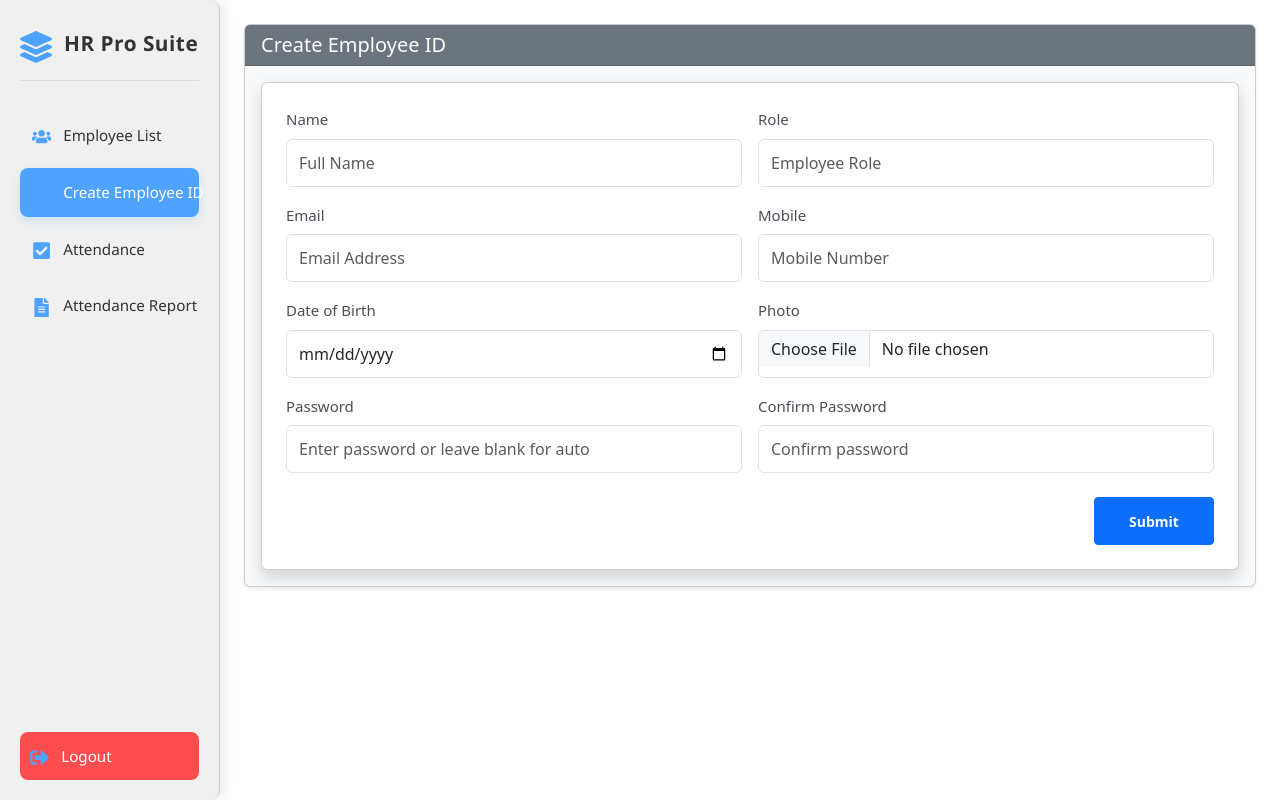
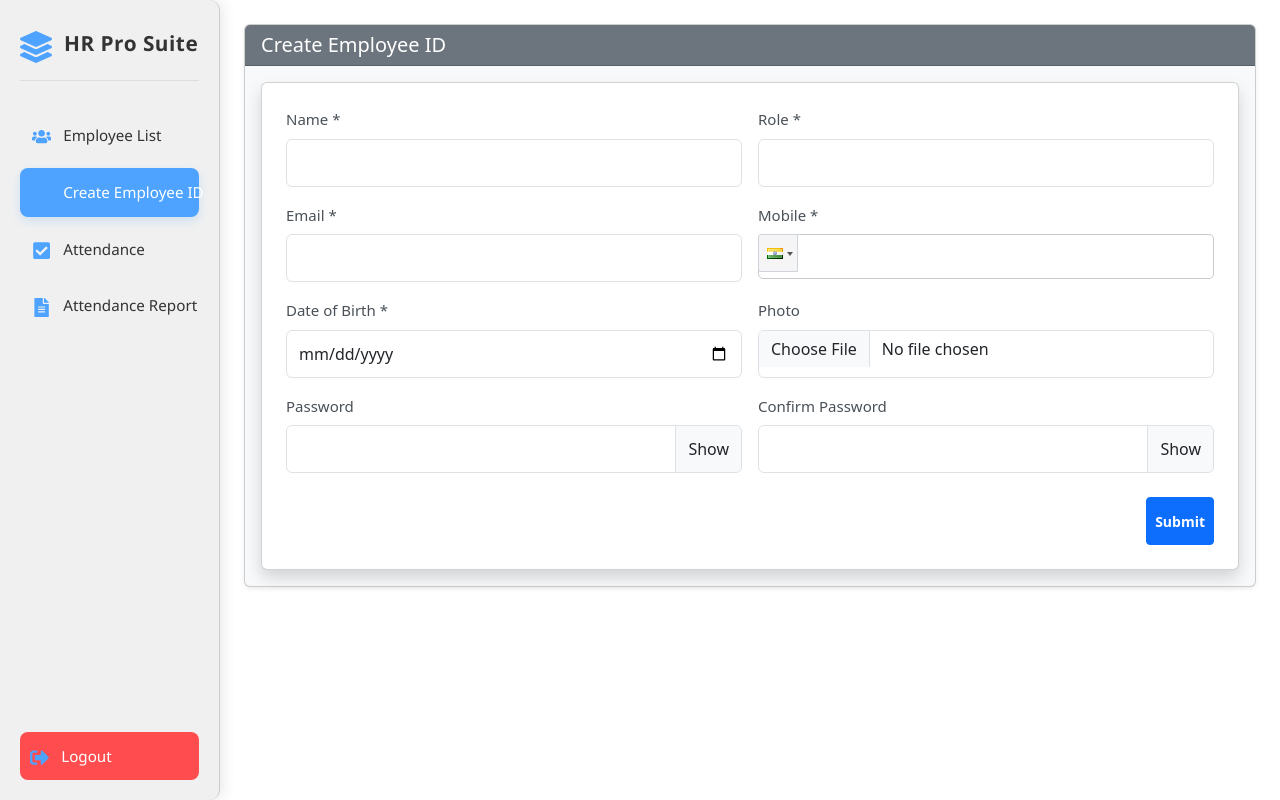
Before and after one commit to rutujatanpure/Digital-Employee-Attendence, a React (Create React App) app in the folder frontend/: page /admin/add in a window 1280 px wide. Built offline with nearby package versions, Linux system fonts and the light colour scheme.

Commit message:
Removed old navbars, updated EmployeeLayout with top-right logout toggle, cleaned unused files

```diff
--- a/frontend/package.json
+++ b/frontend/package.json
@@ -11,14 +11,19 @@
     "axios": "^1.13.2",
     "bootstrap": "^5.3.8",
     "bootstrap-icons": "^1.13.1",
+    "classnames": "^2.5.1",
     "html2canvas": "^1.4.1",
     "jspdf": "^3.0.4",
     "react": "^19.2.3",
+    "react-bootstrap": "^2.10.10",
+    "react-bootstrap-icons": "^1.11.6",
     "react-dom": "^19.2.3",
     "react-icons": "^5.5.0",
+    "react-phone-input-2": "^2.15.1",
     "react-qr-barcode-scanner": "^2.1.20",
     "react-router-dom": "^7.11.0",
     "react-scripts": "5.0.1",
+    "react-toastify": "^11.0.5",
     "web-vitals": "^2.1.4"
   },
   "scripts": {
--- a/frontend/public/index.html
+++ b/frontend/public/index.html
@@ -4,7 +4,18 @@
   <meta charset="UTF-8" />
   <meta name="viewport" content="width=device-width, initial-scale=1" />
   <title>Digital Employee ID</title>
-  <link href="https://cdn.jsdelivr.net/npm/bootstrap@5.3.2/dist/css/bootstrap.min.css" rel="stylesheet">
+
+  <!-- Bootstrap CSS -->
+  <link
+    href="https://cdn.jsdelivr.net/npm/bootstrap@5.3.2/dist/css/bootstrap.min.css"
+    rel="stylesheet"
+  />
+
+
+  <link
+    href="https://cdn.jsdelivr.net/npm/bootstrap-icons/font/bootstrap-icons.css"
+    rel="stylesheet"
+  />
 </head>
 <body>
   <div id="root"></div>
--- a/frontend/src/components/admin/EmployeeForm.jsx
+++ b/frontend/src/components/admin/EmployeeForm.jsx
@@ -1,9 +1,12 @@
 import { useState } from "react";
 import { useNavigate } from "react-router-dom";
 import API from "../../services/api";
+import PhoneInput from "react-phone-input-2";
+import "react-phone-input-2/lib/style.css";
 
 export default function EmployeeForm() {
   const navigate = useNavigate();
+
   const [emp, setEmp] = useState({
     name: "",
     dob: "",
@@ -15,181 +18,246 @@ export default function EmployeeForm() {
     confirmPassword: "",
   });
 
+  const [errors, setErrors] = useState({});
+  const [showPassword, setShowPassword] = useState(false);
+  const [showConfirmPassword, setShowConfirmPassword] = useState(false);
+
+  const generatePassword = (length = 8) => {
+    const chars =
+      "abcdefghijklmnopqrstuvwxyzABCDEFGHIJKLMNOPQRSTUVWXYZ0123456789!@#$%^&*()";
+    let pass = "";
+    for (let i = 0; i < length; i++) {
+      pass += chars.charAt(Math.floor(Math.random() * chars.length));
+    }
+    return pass;
+  };
+
+  const calculateAge = (dob) => {
+    const today = new Date();
+    const birthDate = new Date(dob);
+    let age = today.getFullYear() - birthDate.getFullYear();
+    const m = today.getMonth() - birthDate.getMonth();
+    if (m < 0 || (m === 0 && today.getDate() < birthDate.getDate())) age--;
+    return age;
+  };
+
+  const validate = () => {
+    const newErrors = {};
+
+    if (!emp.name.trim()) newErrors.name = "Name is required";
+    if (!emp.role.trim()) newErrors.role = "Role is required";
+
+    if (!emp.email.trim()) newErrors.email = "Email is required";
+    else if (!/^[^\s@]+@[^\s@]+\.[^\s@]+$/.test(emp.email))
+      newErrors.email = "Invalid email format";
+
+    if (!emp.mobile) newErrors.mobile = "Mobile number is required";
+    else if (emp.mobile.replace(/\D/g, "").length < 10)
+      newErrors.mobile = "Mobile number is too short";
+
+    if (!emp.dob) newErrors.dob = "Date of Birth is required";
+    else if (calculateAge(emp.dob) < 16)
+      newErrors.dob = "Employee must be at least 16 years old";
+
+    // Only validate if user enters password
+    if (emp.password || emp.confirmPassword) {
+      if (emp.password.length < 6)
+        newErrors.password = "Password must be at least 6 characters";
+      if (emp.password !== emp.confirmPassword)
+        newErrors.confirmPassword = "Passwords do not match";
+    }
+
+    // Optional: validate file size (< 2MB) and type
+    if (emp.photo) {
+      const validTypes = ["image/jpeg", "image/png", "image/jpg"];
+      if (!validTypes.includes(emp.photo.type))
+        newErrors.photo = "Invalid file type. Only JPG/PNG allowed";
+      if (emp.photo.size > 2 * 1024 * 1024)
+        newErrors.photo = "File too large. Max 2MB allowed";
+    }
+
+    setErrors(newErrors);
+    return Object.keys(newErrors).length === 0;
+  };
+
   const handleSubmit = async (e) => {
     e.preventDefault();
+    if (!validate()) return;
 
-    if (emp.password || emp.confirmPassword) {
-      if (emp.password !== emp.confirmPassword) {
-        alert("Passwords do not match");
-        return;
-      }
-    }
+    const passwordToUse = emp.password || generatePassword(8);
 
     const formData = new FormData();
     formData.append("name", emp.name);
     formData.append("dob", emp.dob);
-    formData.append("mobile", emp.mobile);
+    formData.append("mobile", emp.mobile); // append as-is
     formData.append("email", emp.email);
     formData.append("role", emp.role);
     if (emp.photo) formData.append("photo", emp.photo);
-    if (emp.password) formData.append("password", emp.password);
+    formData.append("password", passwordToUse);
 
     try {
-      const res = await API.post("/employees", formData, {
+      await API.post("/employees", formData, {
         headers: { "Content-Type": "multipart/form-data" },
       });
 
-      if (res.data.password) {
-        alert(`Employee added! Temporary password: ${res.data.password}`);
-      } else {
       alert("Employee added successfully!");
-      }
-
       navigate("/admin/employees");
     } catch (err) {
       console.error(err);
-      alert("Error adding employee");
+      const msg = err.response?.data?.message || "Error adding employee";
+      alert(msg);
     }
   };
 
   return (
-    <div className="d-flex justify-content-center align-items-start w-100">
     <div className="card shadow p-4 w-100">
       <form onSubmit={handleSubmit}>
         <div className="row g-3">
           {/* Name */}
-            <div className="col-12 col-md-6">
-              <label htmlFor="employee-name" className="form-label">Name</label>
+          <div className="col-md-6">
+            <label className="form-label">Name *</label>
             <input
-                id="employee-name"
-                name="name"
               type="text"
-                className="form-control"
-                placeholder="Full Name"
+              className={`form-control ${errors.name ? "is-invalid" : ""}`}
               value={emp.name}
               onChange={(e) => setEmp({ ...emp, name: e.target.value })}
-                required
-                autoComplete="name"
             />
+            {errors.name && <div className="invalid-feedback">{errors.name}</div>}
           </div>
 
           {/* Role */}
-            <div className="col-12 col-md-6">
-              <label htmlFor="employee-role" className="form-label">Role</label>
+          <div className="col-md-6">
+            <label className="form-label">Role *</label>
             <input
-                id="employee-role"
-                name="role"
               type="text"
-                className="form-control"
-                placeholder="Employee Role"
+              className={`form-control ${errors.role ? "is-invalid" : ""}`}
               value={emp.role}
               onChange={(e) => setEmp({ ...emp, role: e.target.value })}
-                required
             />
+            {errors.role && <div className="invalid-feedback">{errors.role}</div>}
           </div>
 
           {/* Email */}
-            <div className="col-12 col-md-6">
-              <label htmlFor="employee-email" className="form-label">Email</label>
+          <div className="col-md-6">
+            <label className="form-label">Email *</label>
             <input
-                id="employee-email"
-                name="email"
               type="email"
-                className="form-control"
-                placeholder="Email Address"
+              className={`form-control ${errors.email ? "is-invalid" : ""}`}
               value={emp.email}
               onChange={(e) => setEmp({ ...emp, email: e.target.value })}
-                required
-                autoComplete="email"
             />
+            {errors.email && <div className="invalid-feedback">{errors.email}</div>}
           </div>
 
           {/* Mobile */}
-            <div className="col-12 col-md-6">
-              <label htmlFor="employee-mobile" className="form-label">Mobile</label>
-              <input
-                id="employee-mobile"
-                name="mobile"
-                type="tel"
-                className="form-control"
-                placeholder="Mobile Number"
+          <div className="col-md-6">
+            <label className="form-label">Mobile *</label>
+            <PhoneInput
+              country="in"
+              countryCodeEditable={false}
+              enableSearch={true}
               value={emp.mobile}
-                onChange={(e) => setEmp({ ...emp, mobile: e.target.value })}
-                pattern="[0-9]{10}"
-                required
-                autoComplete="tel"
+              onChange={(phone) => setEmp({ ...emp, mobile: phone })}
+              containerClass="w-100"
+              inputClass={errors.mobile ? "is-invalid" : ""}
+              inputStyle={{
+                width: "100%",
+                height: "45px",
+                padding: "0.375rem 0.75rem",
+                fontSize: "1rem",
+                boxSizing: "border-box",
+              }}
+              buttonStyle={{
+                border: "1px solid #ced4da",
+                height: "38px",
+              }}
+              dropdownStyle={{ maxHeight: "200px" }}
             />
+            {errors.mobile && (
+              <div className="invalid-feedback d-block">{errors.mobile}</div>
+            )}
           </div>
 
-            {/* Date of Birth */}
-            <div className="col-12 col-md-6">
-              <label htmlFor="employee-dob" className="form-label">Date of Birth</label>
+          {/* DOB */}
+          <div className="col-md-6">
+            <label className="form-label">Date of Birth *</label>
             <input
-                id="employee-dob"
-                name="dob"
               type="date"
-                className="form-control"
+              className={`form-control ${errors.dob ? "is-invalid" : ""}`}
               value={emp.dob}
               onChange={(e) => setEmp({ ...emp, dob: e.target.value })}
-                autoComplete="bday"
             />
+            {errors.dob && <div className="invalid-feedback">{errors.dob}</div>}
           </div>
 
-            {/* Photo Upload */}
-            <div className="col-12 col-md-6">
-              <label htmlFor="employee-photo" className="form-label">Photo</label>
+          {/* Photo */}
+          <div className="col-md-6">
+            <label className="form-label">Photo</label>
             <input
-                id="employee-photo"
-                name="photo"
               type="file"
-                className="form-control"
+              className={`form-control ${errors.photo ? "is-invalid" : ""}`}
+              accept="image/*"
               onChange={(e) => setEmp({ ...emp, photo: e.target.files[0] })}
-                accept="image/*"
             />
+            {errors.photo && <div className="invalid-feedback">{errors.photo}</div>}
           </div>
 
           {/* Password */}
-            <div className="col-12 col-md-6">
-              <label htmlFor="employee-password" className="form-label">Password</label>
+          <div className="col-md-6">
+            <label className="form-label">Password</label>
+            <div className="input-group">
               <input
-                id="employee-password"
-                name="password"
-                type="password"
-                className="form-control"
-                placeholder="Enter password or leave blank for auto"
+                type={showPassword ? "text" : "password"}
+                className={`form-control ${errors.password ? "is-invalid" : ""}`}
                 value={emp.password}
-                onChange={(e) => setEmp({ ...emp, password: e.target.value })}
+                onChange={(e) =>
+                  setEmp({ ...emp, password: e.target.value })
+                }
               />
+              <span
+                className="input-group-text"
+                style={{ cursor: "pointer" }}
+                onClick={() => setShowPassword(!showPassword)}
+              >
+                {showPassword ? "Hide" : "Show"}
+              </span>
+            </div>
           </div>
 
           {/* Confirm Password */}
-            <div className="col-12 col-md-6">
-              <label htmlFor="employee-confirm-password" className="form-label">Confirm Password</label>
+          <div className="col-md-6">
+            <label className="form-label">Confirm Password</label>
+            <div className="input-group">
               <input
-                id="employee-confirm-password"
-                name="confirmPassword"
-                type="password"
-                className="form-control"
-                placeholder="Confirm password"
+                type={showConfirmPassword ? "text" : "password"}
+                className={`form-control ${errors.confirmPassword ? "is-invalid" : ""}`}
                 value={emp.confirmPassword}
-                onChange={(e) => setEmp({ ...emp, confirmPassword: e.target.value })}
+                onChange={(e) =>
+                  setEmp({ ...emp, confirmPassword: e.target.value })
+                }
               />
+              <span
+                className="input-group-text"
+                style={{ cursor: "pointer" }}
+                onClick={() =>
+                  setShowConfirmPassword(!showConfirmPassword)
+                }
+              >
+                {showConfirmPassword ? "Hide" : "Show"}
+              </span>
+            </div>
+            {errors.confirmPassword && (
+              <div className="invalid-feedback">{errors.confirmPassword}</div>
+            )}
           </div>
         </div>
 
-          {/* Submit button */}
         <div className="d-flex justify-content-end mt-4">
-  <button
-    type="submit"
-    className="btn btn-primary btn-sm fw-bold"
-    style={{ minWidth: "120px" }}
-  >
+          <button className="btn btn-primary btn-sm fw-bold" type="submit">
             Submit
           </button>
         </div>
-
       </form>
-      </div>
     </div>
   );
 }
--- /dev/null
+++ b/frontend/src/components/admin/EmployeeIdCardPopup.jsx
@@ -0,0 +1,23 @@
+import EmployeeIdOnlyCard from "../employee/EmployeeIdOnlyCard";
+
+export default function EmployeeIdCardPopup({ emp, onClose }) {
+  if (!emp) return null;
+
+  return (
+    <div
+      className="position-fixed top-0 start-0 w-100 h-100 d-flex align-items-center justify-content-center"
+      style={{ backgroundColor: "rgba(0,0,0,0.5)", zIndex: 1050 }}
+      onClick={onClose}
+    >
+      <div onClick={(e) => e.stopPropagation()}>
+        <EmployeeIdOnlyCard emp={emp} />
+
+        <div className="text-center mt-3">
+          <button className="btn btn-sm btn-secondary" onClick={onClose}>
+            Close
+          </button>
+        </div>
+      </div>
+    </div>
+  );
+}
--- a/frontend/src/components/admin/EmployeeTable.jsx
+++ b/frontend/src/components/admin/EmployeeTable.jsx
@@ -1,111 +1,256 @@
 import { useEffect, useState } from "react";
 import { useNavigate } from "react-router-dom";
 import API from "../../services/api";
+import { ToastContainer, toast } from "react-toastify";
+import "react-toastify/dist/ReactToastify.css";
+import { FaEdit, FaTrash, FaIdCard } from "react-icons/fa";
+import EmployeeIdCardPopup from "./EmployeeIdCardPopup";
 
 const BASE_URL = "http://localhost:5000";
 
 export default function EmployeeTable() {
   const [emps, setEmps] = useState([]);
+  const [filteredEmps, setFilteredEmps] = useState([]);
+  const [filters, setFilters] = useState({
+    employeeId: "",
+    name: "",
+    email: "",
+    mobile: "",
+    role: "",
+  });
+
+  const [selectedEmployee, setSelectedEmployee] = useState(null);
+  const [showPopup, setShowPopup] = useState(false);
+
   const navigate = useNavigate();
 
+  // ================= LOAD =================
   const load = async () => {
+    try {
       const res = await API.get("/employees");
       setEmps(res.data);
+      setFilteredEmps(res.data);
+    } catch {
+      toast.error("Failed to fetch employees");
+    }
   };
 
   useEffect(() => {
     load();
   }, []);
 
+  // ================= FILTER (LIKE SEARCH) =================
+  useEffect(() => {
+    const filtered = emps.filter((emp) => {
+      return (
+        emp.employeeId?.toLowerCase().includes(filters.employeeId.toLowerCase()) &&
+        emp.name?.toLowerCase().includes(filters.name.toLowerCase()) &&
+        emp.email?.toLowerCase().includes(filters.email.toLowerCase()) &&
+        emp.mobile?.toLowerCase().includes(filters.mobile.toLowerCase()) &&
+        emp.role?.toLowerCase().includes(filters.role.toLowerCase())
+      );
+    });
+    setFilteredEmps(filtered);
+  }, [filters, emps]);
+
+  // ================= DELETE =================
   const remove = async (id) => {
-    if (window.confirm("Delete employee?")) {
+    const modal = document.createElement("div");
+    modal.style.position = "fixed";
+    modal.style.top = "0";
+    modal.style.left = "0";
+    modal.style.width = "100vw";
+    modal.style.height = "100vh";
+    modal.style.background = "rgba(0,0,0,0.4)";
+    modal.style.display = "flex";
+    modal.style.justifyContent = "center";
+    modal.style.alignItems = "center";
+    modal.style.zIndex = "9999";
+
+    modal.innerHTML = `
+      <div style="background:#fff; padding:20px; border-radius:8px; min-width:300px; text-align:center;">
+        <p>Are you sure you want to delete this employee?</p>
+        <button id="yesBtn" style="margin-right:10px;">Yes</button>
+        <button id="noBtn">No</button>
+      </div>
+    `;
+    document.body.appendChild(modal);
+
+    document.getElementById("noBtn").onclick = () => document.body.removeChild(modal);
+    document.getElementById("yesBtn").onclick = async () => {
+      try {
         await API.delete(`/employees/${id}`);
+        toast.success("Employee deleted successfully");
         load();
+      } catch {
+        toast.error("Failed to delete employee");
+      }
+      document.body.removeChild(modal);
+    };
+  };
+
+  const handleEdit = (id) => navigate(`/admin/edit/${id}`);
+
+  const handleShowIdCard = async (employeeId) => {
+    try {
+      const res = await API.get(`/public/employees/${employeeId}`);
+      setSelectedEmployee(res.data);
+      setShowPopup(true);
+    } catch {
+      toast.error("Failed to load ID Card");
     }
   };
 
-  const handleEdit = (id) => {
-    navigate(`/admin/edit/${id}`);
+  const formatDate = (dob) => {
+    if (!dob) return "-";
+    const d = new Date(dob);
+    return `${d.getDate().toString().padStart(2, "0")}-${(d.getMonth() + 1)
+      .toString()
+      .padStart(2, "0")}-${d.getFullYear()}`;
   };
 
   return (
-    <div className="container mt-4">
-      <div className="card shadow-sm">
-        <div className="card-body">
-          <h5 className="card-title mb-3">Employee List</h5>
+    <div className="container-fluid px-0">
+      <ToastContainer position="top-right" autoClose={3000} />
 
-          {/* Add horizontal scrolling for responsiveness */}
       <div className="table-responsive">
-            <table className="table table-bordered table-hover mb-0">
-              <thead className="table-secondary">
+        <table className="table table-sm table-bordered table-hover align-middle">
+          <thead className="table-light">
             <tr>
-                  <th>ID</th>
-                  <th>Name</th>
+              <th style={{ minWidth: 130 }}>
+                Employee ID
+                <input
+                  className="form-control form-control-sm mt-1"
+                  placeholder="Filter by ID"
+                  value={filters.employeeId}
+                  onChange={(e) =>
+                    setFilters({ ...filters, employeeId: e.target.value })
+                  }
+                />
+              </th>
+
+              <th style={{ minWidth: 150 }}>
+                Name
+                <input
+                  className="form-control form-control-sm mt-1"
+                  placeholder="Filter by name"
+                  value={filters.name}
+                  onChange={(e) =>
+                    setFilters({ ...filters, name: e.target.value })
+                  }
+                />
+              </th>
+
+              <th style={{ minWidth: 200 }}>
+                Email
+                <input
+                  className="form-control form-control-sm mt-1"
+                  placeholder="Filter by email"
+                  value={filters.email}
+                  onChange={(e) =>
+                    setFilters({ ...filters, email: e.target.value })
+                  }
+                />
+              </th>
+
+              <th style={{ minWidth: 140 }}>
+                Mobile
+                <input
+                  className="form-control form-control-sm mt-1"
+                  placeholder="Filter by mobile"
+                  value={filters.mobile}
+                  onChange={(e) =>
+                    setFilters({ ...filters, mobile: e.target.value })
+                  }
+                />
+              </th>
+
+              <th style={{ minWidth: 120 }}>
+                Role
+                <input
+                  className="form-control form-control-sm mt-1"
+                  placeholder="Filter by role"
+                  value={filters.role}
+                  onChange={(e) =>
+                    setFilters({ ...filters, role: e.target.value })
+                  }
+                />
+              </th>
+
+              <th>DOB</th>
               <th>Photo</th>
-                  <th>DOB</th>
-                  <th>Mobile</th>
-                  <th>Email</th>
-                  <th>Role</th>
               <th>Barcode</th>
-                  <th>Action</th>
+              <th className="text-center">ID Card</th>
+              <th className="text-center">Actions</th>
             </tr>
           </thead>
 
           <tbody>
-                {emps.length === 0 && (
+            {filteredEmps.length === 0 && (
               <tr>
-                    <td colSpan="9" className="text-center">
+                <td colSpan="10" className="text-center text-muted">
                   No employees found
                 </td>
               </tr>
             )}
 
-                {emps.map((e) => (
+            {filteredEmps.map((e) => (
               <tr key={e.employeeId}>
                 <td>{e.employeeId}</td>
                 <td>{e.name}</td>
+                <td>{e.email || "-"}</td>
+                <td>{e.mobile || "-"}</td>
+                <td>{e.role || "-"}</td>
+                <td>{formatDate(e.dob)}</td>
+
                 <td>
                   {e.photo ? (
                     <img
                       src={`${BASE_URL}/${e.photo}`}
                       alt={e.name}
-                          width="40"
-                          height="40"
+                      width="32"
+                      height="32"
                       className="rounded"
                     />
                   ) : (
                     "-"
                   )}
                 </td>
-                    <td>{e.dob}</td>
-                    <td>{e.mobile}</td>
-                    <td>{e.email}</td>
-                    <td>{e.role}</td>
+
                 <td>
                   {e.barcode ? (
                     <img
                       src={`${BASE_URL}/${e.barcode}`}
                       alt="barcode"
-                          width="70"
-                          height="40"
-                          crossOrigin="anonymous"
+                      width="60"
+                      height="30"
                     />
                   ) : (
                     "-"
                   )}
                 </td>
-                    <td>
+
+                <td className="text-center">
                   <button
-                        className="btn btn-warning btn-sm me-1"
+                    className="btn btn-sm btn-light"
+                    onClick={() => handleShowIdCard(e.employeeId)}
+                  >
+                    <FaIdCard />
+                  </button>
+                </td>
+
+                <td className="text-center">
+                  <button
+                    className="btn btn-sm btn-light me-1"
                     onClick={() => handleEdit(e.employeeId)}
                   >
-                        Edit
+                    <FaEdit />
                   </button>
                   <button
-                        className="btn btn-danger btn-sm"
+                    className="btn btn-sm btn-light"
                     onClick={() => remove(e.employeeId)}
                   >
-                        Delete
+                    <FaTrash />
                   </button>
                 </td>
               </tr>
@@ -113,8 +258,13 @@ export default function EmployeeTable() {
           </tbody>
         </table>
       </div>
-        </div>
-      </div>
+
+      {showPopup && selectedEmployee && (
+        <EmployeeIdCardPopup
+          emp={selectedEmployee}
+          onClose={() => setShowPopup(false)}
+        />
+      )}
     </div>
   );
 }
--- a/frontend/src/index.js
+++ b/frontend/src/index.js
@@ -2,6 +2,8 @@ import React from "react";
 import ReactDOM from "react-dom/client";
 import App from "./App";
 import "bootstrap/dist/css/bootstrap.min.css";
+
+
 import "./styles/global.css";
 
 const root = ReactDOM.createRoot(document.getElementById("root"));
```
Also changed, not shown: frontend/src/pages/admin/ViewEmployees.jsx (+2 -10 lines), 11 other files (tests, documents, lock files or other folders). Lines whose indentation alone changed are shown as unchanged.
